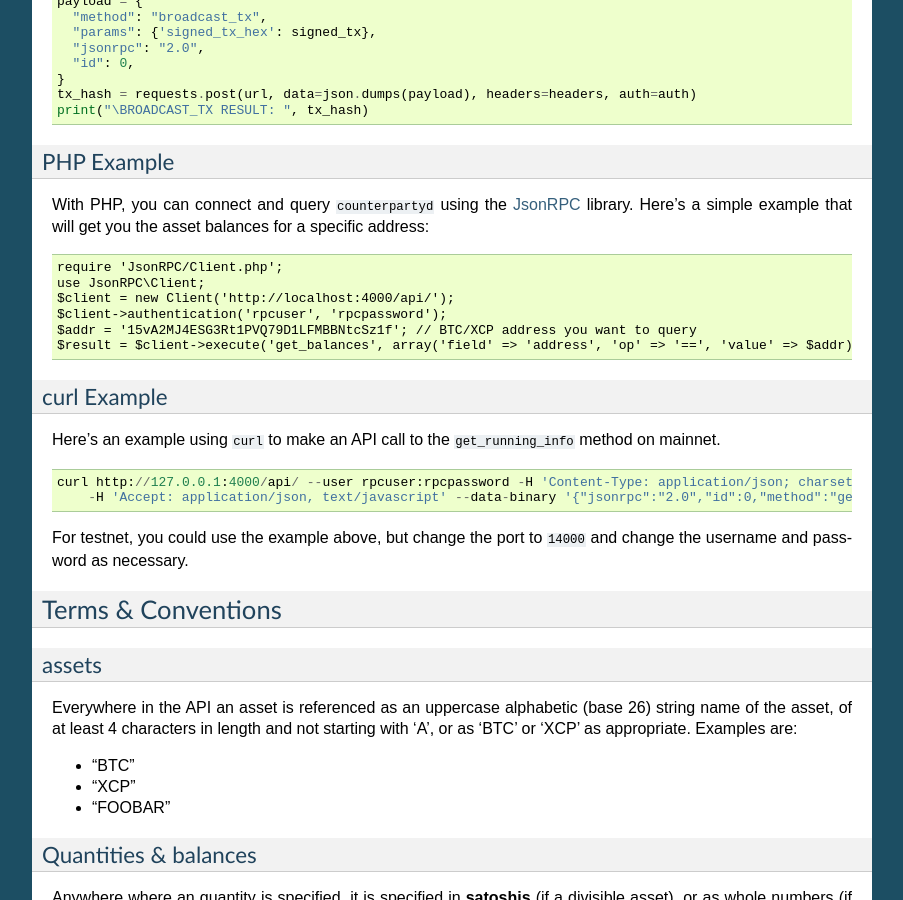
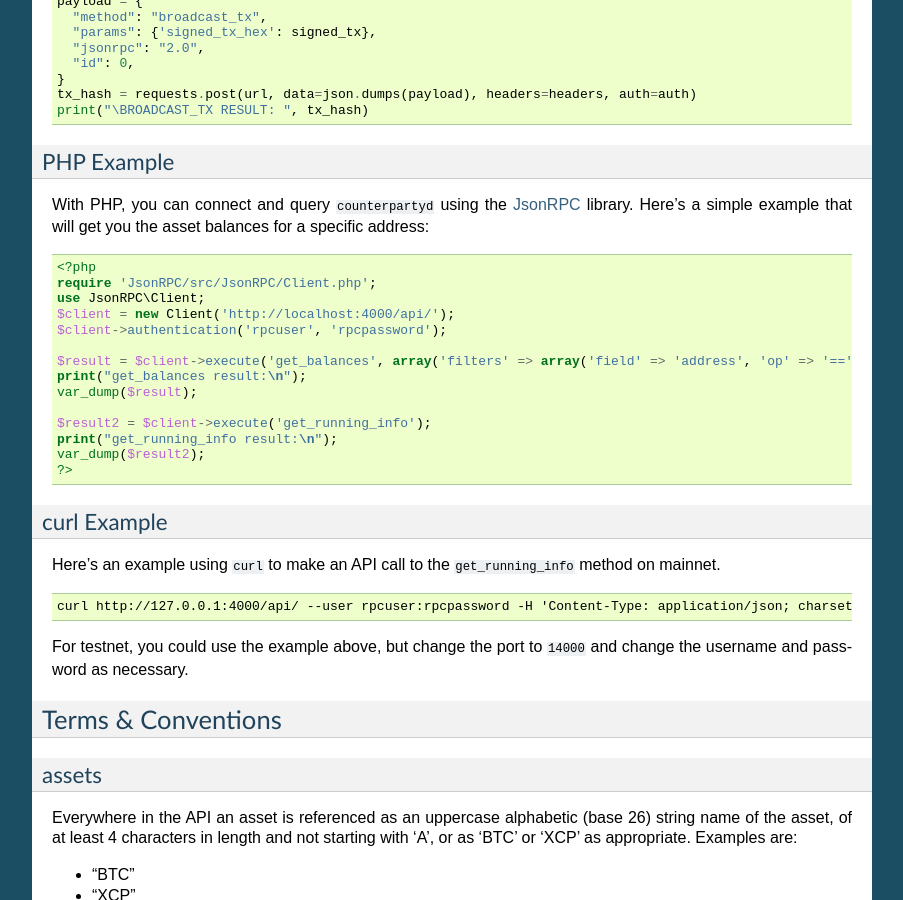
Before and after one commit to CounterpartyXCP/counterparty-core, a Sphinx documentation site: the page built from docs/API.rst, in a window 1280 px wide and 900 px high, scrolled down 2673 px. Shown: the whole window, without its empty margins (198-1101 px from the left). Built offline with Sphinx 7.4.7, drawn with Linux system fonts in a browser that asks for light colours; some of the changed text lies outside the part shown.

```diff
--- a/docs/API.rst
+++ b/docs/API.rst
@@ -177,22 +177,29 @@ library. Here's a simple example that will get you the asset balances for a spec
 
 .. code-block:: php
 
-    require 'JsonRPC/Client.php';
+    <?php
+    require 'JsonRPC/src/JsonRPC/Client.php';
     use JsonRPC\Client;
     $client = new Client('http://localhost:4000/api/');
     $client->authentication('rpcuser', 'rpcpassword');
-    $addr = '15vA2MJ4ESG3Rt1PVQ79D1LFMBBNtcSz1f'; // BTC/XCP address you want to query
-    $result = $client->execute('get_balances', array('field' => 'address', 'op' => '==', 'value' => $addr));
+
+    $result = $client->execute('get_balances', array('filters' => array('field' => 'address', 'op' => '==', 'value' => '1NFeBp9s5aQ1iZ26uWyiK2AYUXHxs7bFmB')));
+    print("get_balances result:\n");
+    var_dump($result);
+
+    $result2 = $client->execute('get_running_info');
+    print("get_running_info result:\n");
+    var_dump($result2);
+    ?>
 
 curl Example
 ^^^^^^^^^^^^^
 
 Here's an example using ``curl`` to make an API call to the ``get_running_info`` method on mainnet.
 
-.. code-block::
+.. code-block:: none
 
-    curl http://127.0.0.1:4000/api/ --user rpcuser:rpcpassword -H 'Content-Type: application/json; charset=UTF-8'
-        -H 'Accept: application/json, text/javascript' --data-binary '{"jsonrpc":"2.0","id":0,"method":"get_running_info"}'
+    curl http://127.0.0.1:4000/api/ --user rpcuser:rpcpassword -H 'Content-Type: application/json; charset=UTF-8' -H 'Accept: application/json, text/javascript' --data-binary '{"jsonrpc":"2.0","id":0,"method":"get_running_info"}'
 
 For testnet, you could use the example above, but change the port to ``14000`` and change the username and password as necessary.
 
@@ -743,7 +750,7 @@ Issue a dividend on a specific user defined asset.
 
 create_issuance
 ^^^^^^^^^^^^^^^^^
-**create_issuance(source, asset, quantity, divisible, description, callable=false, call_date=null, call_price=null,
+**create_issuance(source, asset, quantity, divisible, description, callable_=false, call_date=null, call_price=null,
 transfer_destination=null, lock=false, encoding='multisig', pubkey=null, allow_unconfirmed_inputs=false, fee=null, fee_per_kb=10000)**
 
 Issue a new asset, issue more of an existing asset, lock an asset, or transfer the ownership of an asset (note that you can only do one of these operations in a given create_issuance call).
@@ -754,7 +761,7 @@ Issue a new asset, issue more of an existing asset, lock an asset, or transfer t
   * **quantity (integer):** The :ref:`quantity <quantitys>` of the asset to issue (set to 0 if *transferring* an asset).
   * **asset (string):** The :ref:`asset <assets>` to issue or transfer.
   * **divisible (boolean):** Whether this asset is divisible or not (if a transfer, this value must match the value specified when the asset was originally issued).
-  * **callable (boolean):** Whether the asset is callable or not.
+  * **callable_ (boolean):** Whether the asset is callable or not.
   * **call_date (integer):** The timestamp at which the asset may be called back, in Unix time. Only valid for callable assets.
   * **call_price (float):** The :ref:`price <floats>` per unit XCP at which the asset may be called back, on or after the specified call_date. Only valid for callable assets.
   * **description (string):** A textual description for the asset. 52 bytes max.
```
